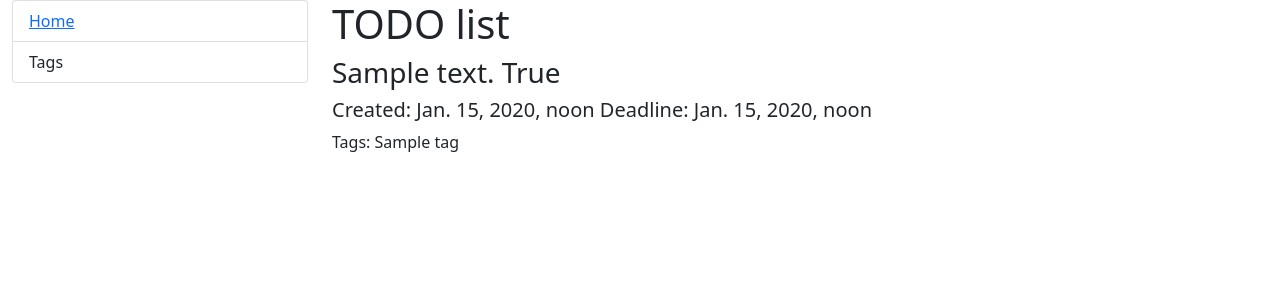
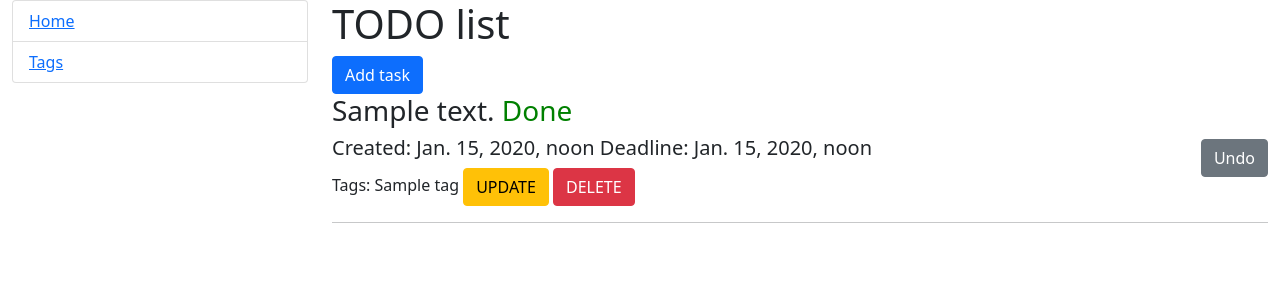
Before and after one commit to OmeLchDO/TODOLIST, a Django app: page / in a window 1280 px wide. Shown: the top 300 px of the page. Run offline with Django 4.2, Linux system fonts and the light colour scheme; tables that the repository leaves empty hold one stand-in row (values such as "Sample post").

Commit message:
'Added tags page & solution'

```diff
--- a/tasks/urls.py
+++ b/tasks/urls.py
@@ -1,14 +1,71 @@
 from django.urls import path
 
-from tasks.views import TaskListView, TaskCreateView
+from tasks.views import (
+    TaskListView,
+    TaskCreateView,
+    TaskUpdateView,
+    TaskDeleteView,
+    TagListView,
+    TagCreateView,
+    TagUpdateView,
+    TagDeleteView,
+    change_task
+)
 
 urlpatterns = [
-    path("", TaskListView.as_view(), name="TaskListView"),
+    path(
+        "",
+        TaskListView.as_view(),
+        name="TaskListView"
+    ),
+
     path(
         "tasks/create/",
         TaskCreateView.as_view(),
         name="task-create",
     ),
+
+    path(
+        "tasks/<int:pk>/update/",
+        TaskUpdateView.as_view(),
+        name="task-update"
+    ),
+
+    path(
+        "tasks/<int:pk>/delete/",
+        TaskDeleteView.as_view(),
+        name="task-delete"
+    ),
+
+    path(
+        "task-status/<int:pk>/",
+        change_task,
+        name="change-task"
+    ),
+
+    path(
+        "tags/",
+        TagListView.as_view(),
+        name="TagListView"
+    ),
+
+    path(
+        "tags/create/",
+        TagCreateView.as_view(),
+        name="tag-create",
+    ),
+
+    path(
+        "tags/<int:pk>/update/",
+        TagUpdateView.as_view(),
+        name="tag-update"
+    ),
+
+    path(
+        "tags/<int:pk>/delete/",
+        TagDeleteView.as_view(),
+        name="tag-delete"
+    ),
 ]
 
 app_name = "tasks"
--- a/tasks/views.py
+++ b/tasks/views.py
@@ -1,7 +1,8 @@
+from django.http import HttpResponseRedirect
 from django.urls import reverse_lazy
 from django.views import generic
 
-from tasks.models import Task
+from tasks.models import Task, Tag
 
 
 class TaskListView(generic.ListView):
@@ -15,3 +16,52 @@ class TaskCreateView(generic.CreateView):
     fields = "__all__"
     success_url = reverse_lazy("tasks:TaskListView")
     template_name = "tasks/task_form.html"
+
+
+class TaskUpdateView(generic.UpdateView):
+    model = Task
+    fields = "__all__"
+    success_url = reverse_lazy("tasks:TaskListView")
+    template_name = "tasks/task_form.html"
+
+
+class TaskDeleteView(generic.DeleteView):
+    model = Task
+    success_url = reverse_lazy("tasks:TaskListView")
+    template_name = "tasks/task_form_confirm_delete.html"
+
+
+class TagListView(generic.ListView):
+    model = Tag
+    template_name = "tasks/tag_list.html"
+    context_object_name = "tags_list"
+
+
+class TagCreateView(generic.CreateView):
+    model = Tag
+    fields = "__all__"
+    success_url = reverse_lazy("tasks:TagListView")
+    template_name = "tasks/tag_form.html"
+
+
+class TagUpdateView(generic.UpdateView):
+    model = Tag
+    fields = "__all__"
+    success_url = reverse_lazy("tasks:TagListView")
+    template_name = "tasks/tag_form.html"
+
+
+class TagDeleteView(generic.DeleteView):
+    model = Tag
+    success_url = reverse_lazy("tasks:TagListView")
+    template_name = "tasks/tag_form_confirm_delete.html"
+
+
+def change_task(request, pk):
+    task = Task.objects.get(id=pk)
+    if task.is_done is True:
+        task.is_done = False
+    else:
+        task.is_done = True
+    task.save()
+    return HttpResponseRedirect(reverse_lazy("tasks:TaskListView"))
--- a/templates/includes/sidebar.html
+++ b/templates/includes/sidebar.html
@@ -1,4 +1,4 @@
 <ul class="sidebar-nav list-group">
   <li class="list-group-item"><a href="{% url 'tasks:TaskListView' %}">Home</a></li>
-  <li class="list-group-item">Tags</li>
+  <li class="list-group-item"><a href="{% url 'tasks:TagListView' %}">Tags</a></li>
 </ul>
--- a/templates/tasks/ToDoHomePage.html
+++ b/templates/tasks/ToDoHomePage.html
@@ -2,13 +2,32 @@
 
 {% block content %}
   <h1>TODO list</h1>
+    <a class="btn btn-primary"  href="{% url 'tasks:task-create' %}">Add task</a>
+
   {% for task in tasks_list %}
-  <h3>{{ task.content }} {{ task.is_done }}</h3>
+    <h3>
+      {{ task.content }}
+      {% if task.is_done %}
+        <a style="color:green">Done</a>
+      {% else %}
+        <a style="color:red;">Not done</a>
+      {% endif %}
+    </h3>
+
     <h5>Created: {{ task.datetime }} Deadline: {{ task.deadline }}</h5>
-     <h7>Tags:
-      {% for tag in task.tags.all %}
-        {{ tag.name }}
-    </h7>
+        <h7>Tags:
+          {% for tag in task.tags.all %}
+           {{ tag.name }}
+        </h7>
       {% endfor %}
+      <a class="btn btn-warning" href="{% url "tasks:task-update" pk=task.pk %} ">UPDATE</a>
+      <a class="btn btn-danger" href="{% url "tasks:task-delete" pk=task.pk %} ">DELETE</a>
+      <hr>
+        {% if task.is_done %}
+      <a class="btn btn-secondary" style="float: right; margin-top: -100px;" href="{% url 'tasks:change-task' pk=task.id %}">Undo</a>
+    {% else %}
+      <a class="btn btn-success" style="float: right; margin-top: -100px;" href="{% url 'tasks:change-task' pk=task.id %}">Complete</a>
+    {% endif %}
+
   {% endfor %}
 {% endblock %}
```
Also changed, not shown: templates/tasks/tag_form.html (added, +15 -0 lines), templates/tasks/tag_form_confirm_delete.html (added, +14 -0 lines), templates/tasks/tag_list.html (added, +36 -0 lines), templates/tasks/task_form_confirm_delete.html (added, +14 -0 lines).
